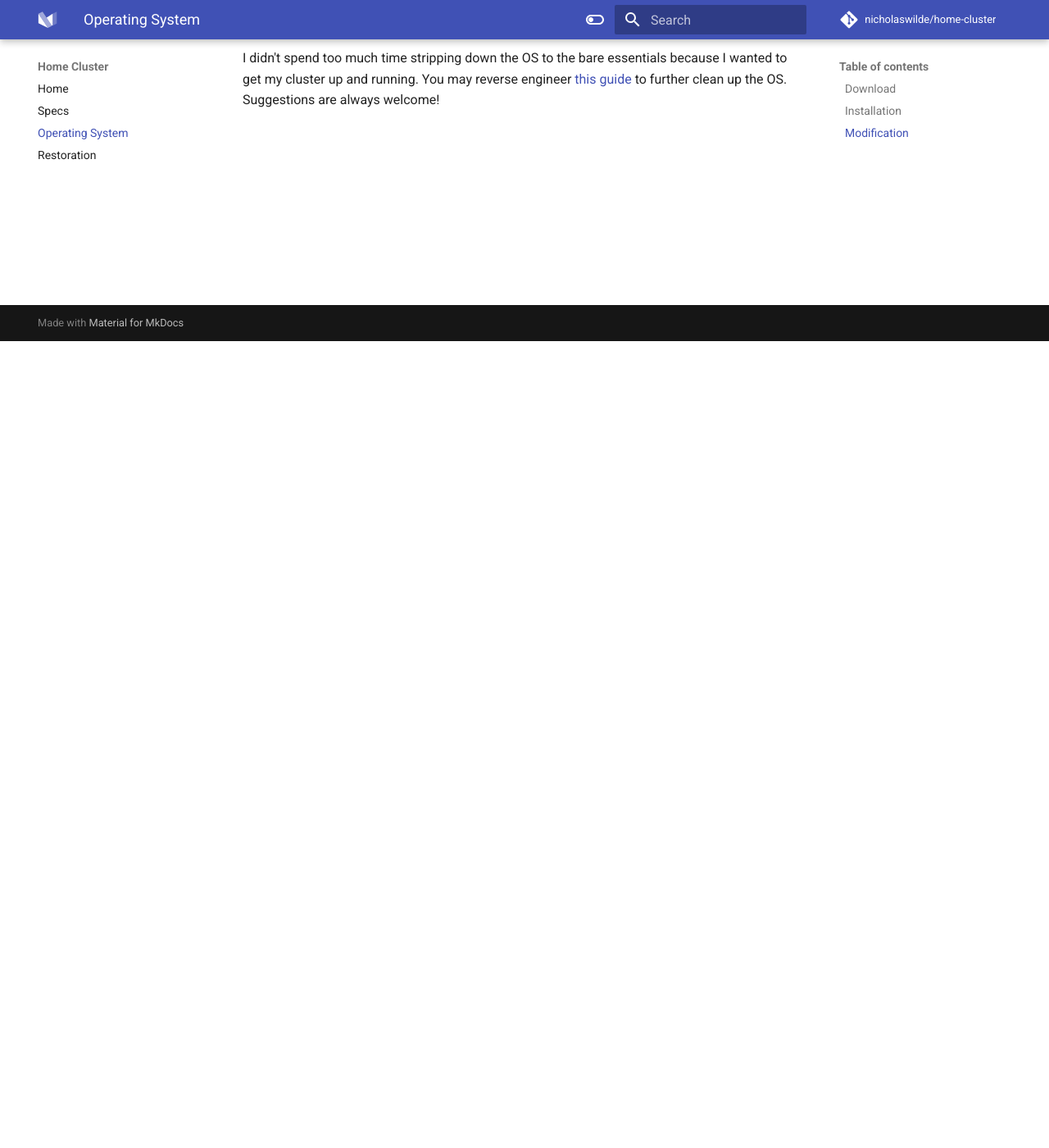
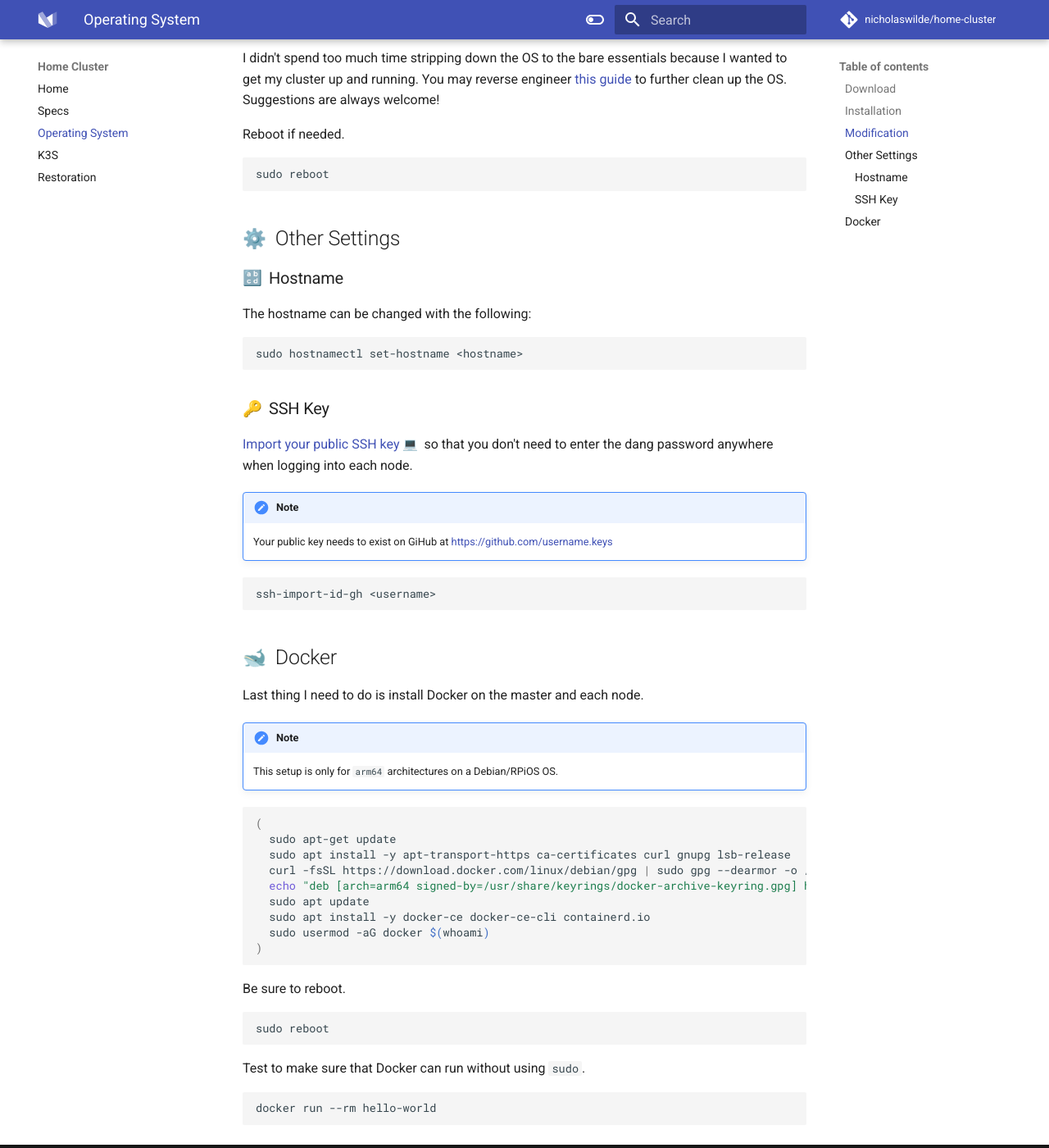
Before and after one commit to nicholaswilde/home-cluster, an MkDocs documentation site: the page built from docs/operating-system.md, in a window 1280 px wide and 1400 px high, scrolled down 984 px. Shown: the whole window at 82% size. Built offline with MkDocs 1.6.1 and Material for MkDocs 9.7.7, drawn with Linux system fonts in a browser that asks for light colours; emoji names are drawn with the system emoji font; comment, search, counter and statistics services are not loaded.

Commit message:
Added stuff
Signed-off-by: Nicholas Wilde <ncwilde43@gmail.com>

````diff
--- a/docs/operating-system.md
+++ b/docs/operating-system.md
@@ -46,9 +46,69 @@ because I wanted to get my cluster up and running. You may reverse
 engineer [this guide] to further clean up the OS. Suggestions are always
 welcome!
 
+Reboot if needed.
+
+```shell
+sudo reboot
+```
+
+## :gear:&nbsp; Other Settings
+
+### :abcd:&nbsp; Hostname
+
+The hostname can be changed with the following:
+
+```shell
+sudo hostnamectl set-hostname <hostname>
+```
+
+### :key:&nbsp; SSH Key
+
+[Import your public SSH key][ssh] :computer:&nbsp; so that you don't need to enter the dang
+password anywhere when logging into each node.
+
+!!! Note
+    Your public key needs to exist on GiHub at https://github.com/username.keys
+
+```shell
+ssh-import-id-gh <username>
+```
+
+## :whale2:&nbsp; Docker
+
+Last thing I need to do is install Docker on the master and each node.
+
+!!! Note
+    This setup is only for `arm64` architectures on a Debian/RPiOS OS.
+
+```shell
+(
+  sudo apt-get update
+  sudo apt install -y apt-transport-https ca-certificates curl gnupg lsb-release
+  curl -fsSL https://download.docker.com/linux/debian/gpg | sudo gpg --dearmor -o /usr/share/keyrings/docker-archive-keyring.gpg
+  echo "deb [arch=arm64 signed-by=/usr/share/keyrings/docker-archive-keyring.gpg] https://download.docker.com/linux/debian $(lsb_release -cs) stable" | sudo tee /etc/apt/sources.list.d/docker.list > /dev/null
+  sudo apt update
+  sudo apt install -y docker-ce docker-ce-cli containerd.io
+  sudo usermod -aG docker $(whoami)
+)
+```
+
+Be sure to reboot.
+
+```shell
+sudo reboot
+```
+
+Test to make sure that Docker can run without using `sudo`.
+
+```shell
+docker run --rm hello-world
+```
+
 [32bit]: https://www.raspberrypi.org/software/operating-systems/
 [RPiOS]: https://downloads.raspberrypi.org/raspios_arm64/images/
 [these]: https://docs.turingpi.com/get-started/flashing-compute-modules
 [usbboot]: https://github.com/raspberrypi/usbboot
 [1]: https://www.amazon.com/Compute-Module-Board-PoE-Development/dp/B08BLC1DVD/
 [this guide]: https://www.raspberrypi.org/forums/viewtopic.php?t=133691
+[ssh]: https://docs.github.com/en/github/authenticating-to-github/adding-a-new-ssh-key-to-your-github-account
--- a/mkdocs.yml
+++ b/mkdocs.yml
@@ -15,6 +15,7 @@ nav:
   - Home: index.md
   - Specs: specs.md
   - Operating System: operating-system.md
+  - K3S: k3s.md
   - Restoration: restoration.md
 
 theme:
````
Also changed, not shown: docs/flux.md (added, +1 -0 lines), docs/k3s.md (added, +46 -0 lines).
